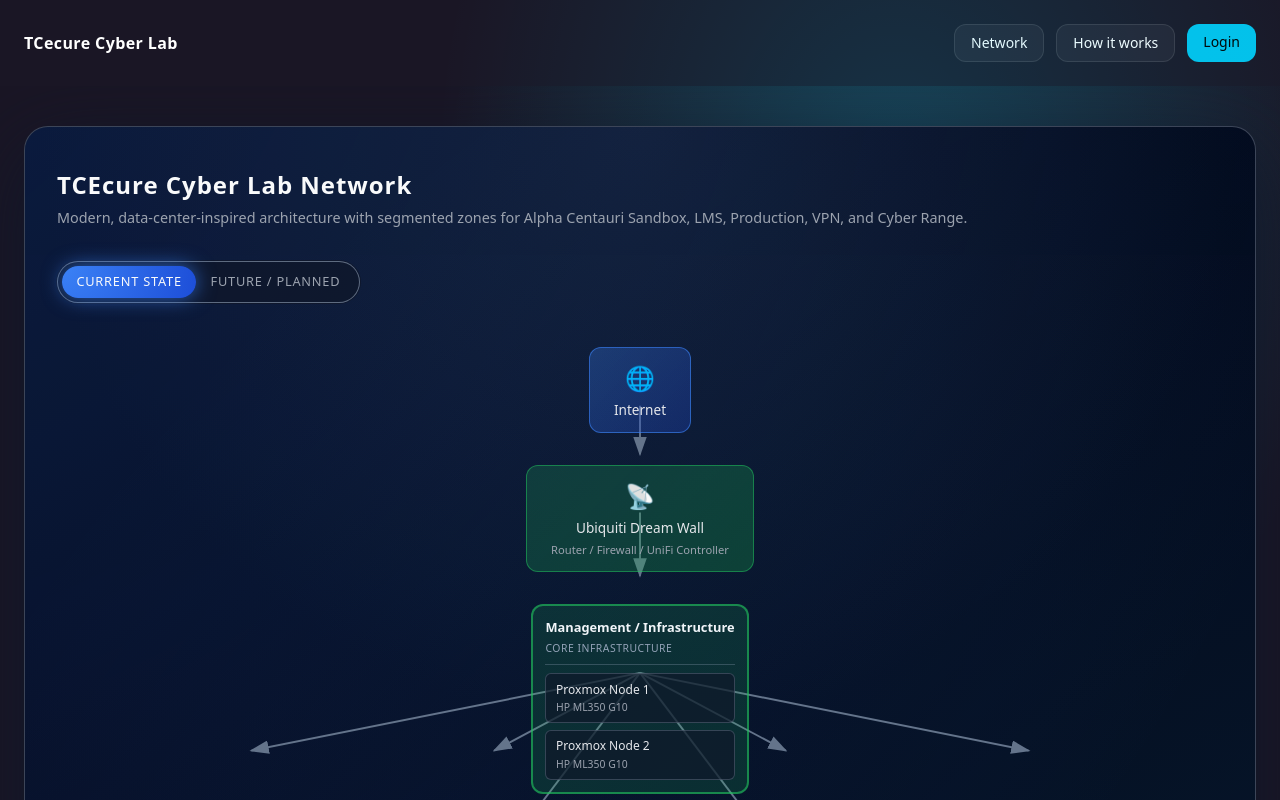
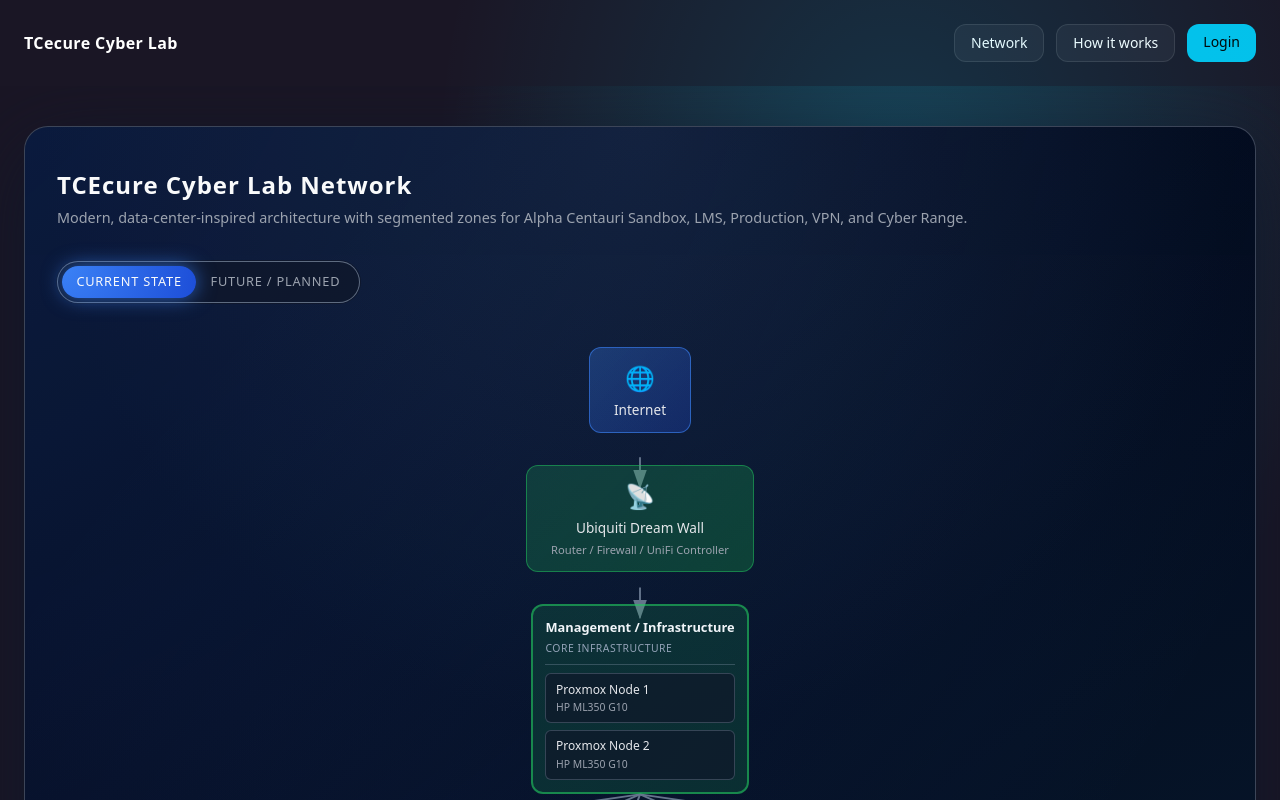
Before and after one commit to ebarlowjr2/tcecure_cyberlab, a React (Vite) app: page /network in a window 1280 px wide. Shown: the top 800 px of the page. Built offline with nearby package versions, Linux system fonts and the light colour scheme.

Commit message:
Fix SVG arrow alignment to connect properly to zone boxes
Co-Authored-By: Eddie Barlow Jr <eddiebarlowjr@gmail.com>

```diff
--- a/src/components/CyberLabMap.jsx
+++ b/src/components/CyberLabMap.jsx
@@ -205,17 +205,16 @@ export default function CyberLabMap() {
             </marker>
           </defs>
           {/* Internet to Router */}
-          <line x1="600" y1="45" x2="600" y2="95" className="cl-connector" markerEnd="url(#arrowhead)" />
+          <line x1="600" y1="98" x2="600" y2="129" className="cl-connector" markerEnd="url(#arrowhead)" />
           {/* Router to Management */}
-          <line x1="600" y1="155" x2="600" y2="220" className="cl-connector" markerEnd="url(#arrowhead)" />
+          <line x1="600" y1="232" x2="600" y2="263" className="cl-connector" markerEnd="url(#arrowhead)" />
           {/* Management to other zones (row 1) */}
-          <line x1="600" y1="320" x2="200" y2="400" className="cl-connector" markerEnd="url(#arrowhead)" />
-          <line x1="600" y1="320" x2="450" y2="400" className="cl-connector" markerEnd="url(#arrowhead)" />
-          <line x1="600" y1="320" x2="750" y2="400" className="cl-connector" markerEnd="url(#arrowhead)" />
-          <line x1="600" y1="320" x2="1000" y2="400" className="cl-connector" markerEnd="url(#arrowhead)" />
+          <line x1="600" y1="445" x2="225" y2="499" className="cl-connector" markerEnd="url(#arrowhead)" />
+          <line x1="600" y1="445" x2="475" y2="499" className="cl-connector" markerEnd="url(#arrowhead)" />
+          <line x1="600" y1="445" x2="725" y2="499" className="cl-connector" markerEnd="url(#arrowhead)" />
+          <line x1="600" y1="445" x2="975" y2="499" className="cl-connector" markerEnd="url(#arrowhead)" />
           {/* Management to bottom row zones */}
-          <line x1="600" y1="320" x2="350" y2="650" className="cl-connector" markerEnd="url(#arrowhead)" />
-          <line x1="600" y1="320" x2="850" y2="650" className="cl-connector" markerEnd="url(#arrowhead)" />
+          <line x1="600" y1="445" x2="475" y2="789" className="cl-connector" markerEnd="url(#arrowhead)" />
         </svg>
 
         <div className="cl-diagram-nodes">
```
